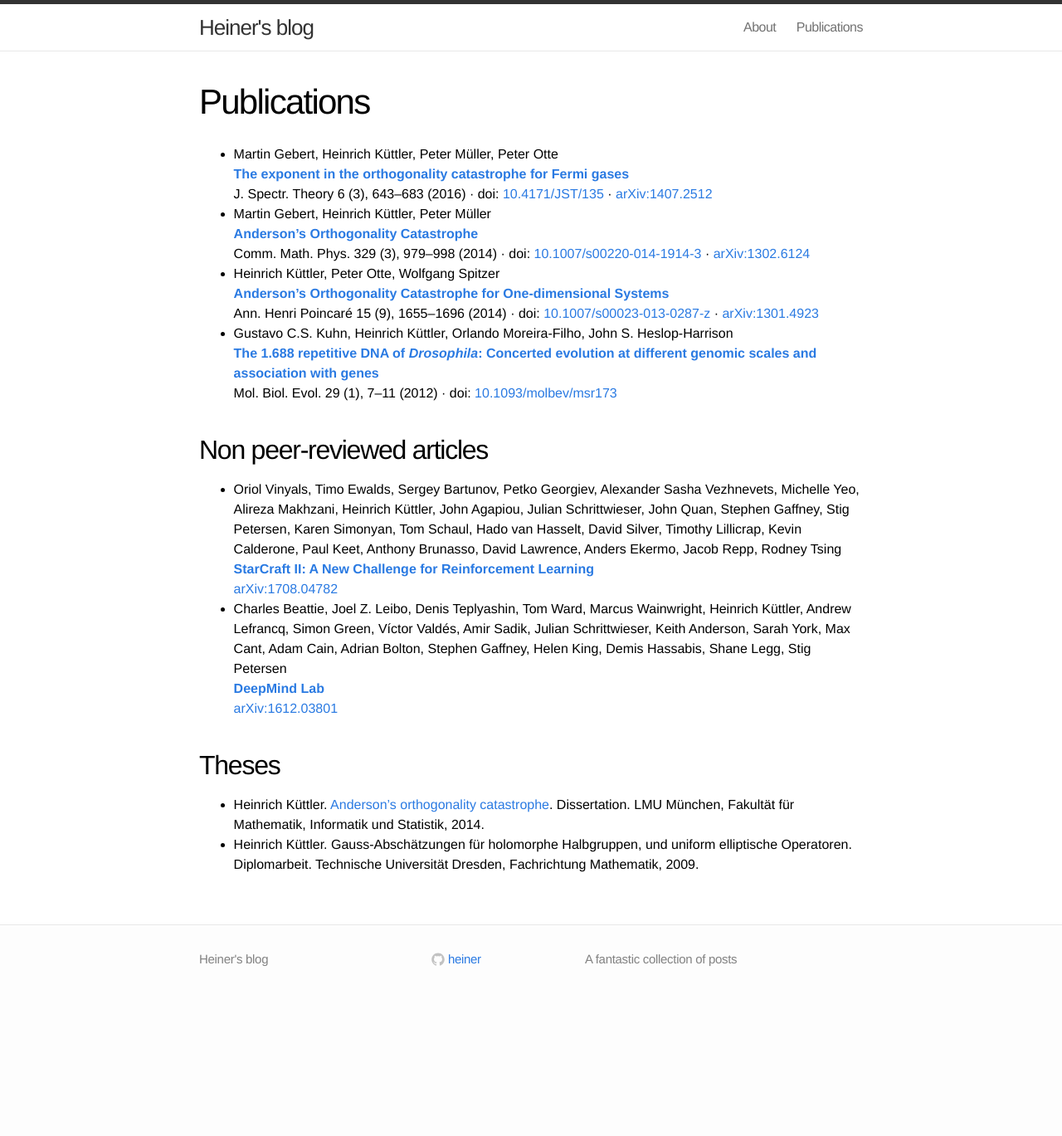
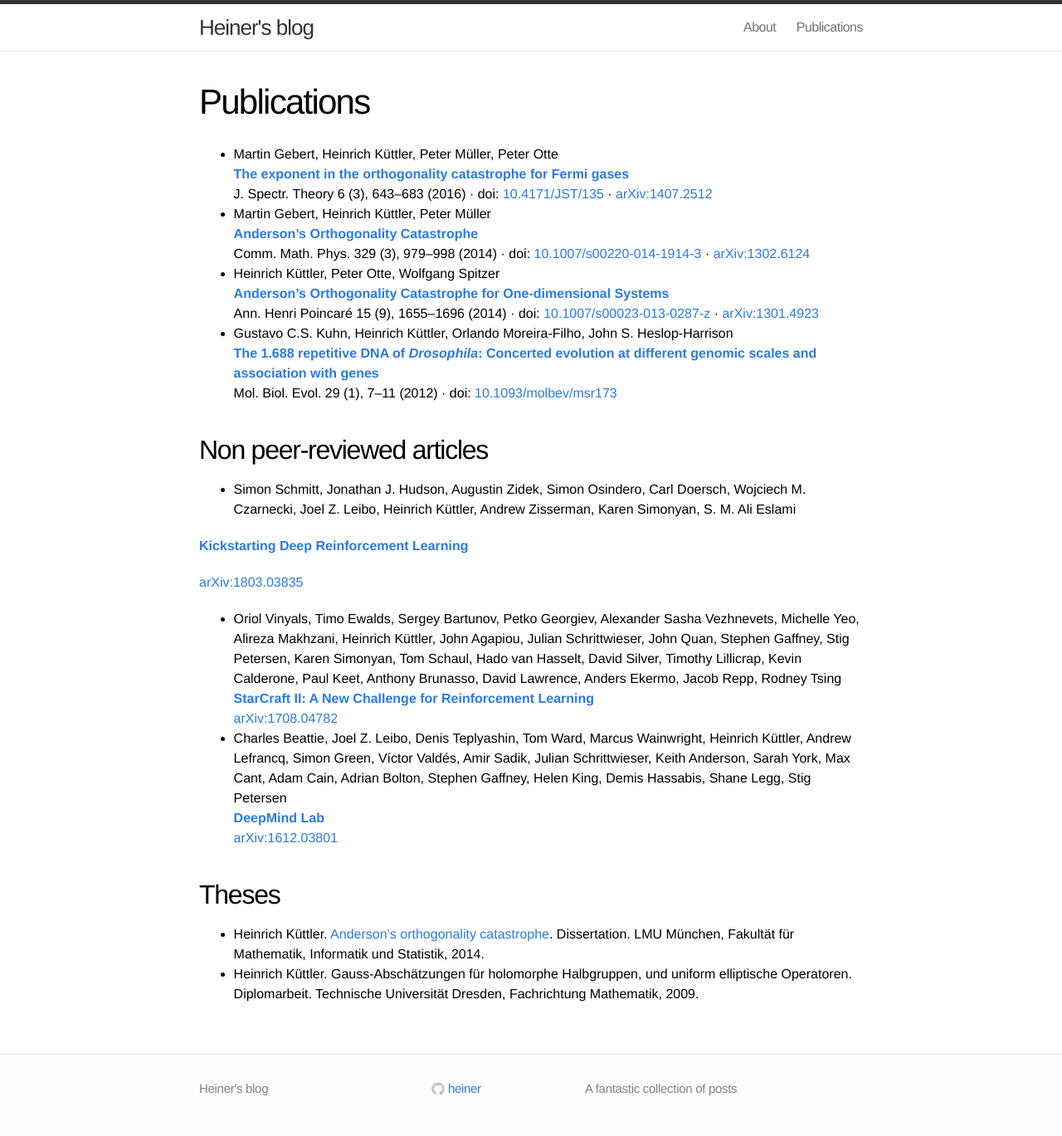
Before and after one commit to heiner/heiner.github.com, a Jekyll site: the page built from publications.md, in a window 1280 px wide. Shown: the whole page at 83% size. Built offline with Jekyll 4.4.1, drawn with Linux system fonts in a browser that asks for light colours; before the commit the page ends 1213 px from its top, so only the background shows below that.

Commit message:
Add recent preprint

```diff
--- a/publications.md
+++ b/publications.md
@@ -28,6 +28,12 @@ permalink: /publications/
 
 ## Non peer-reviewed articles
 
+*   Simon Schmitt, Jonathan J. Hudson, Augustin Zidek, Simon Osindero, Carl Doersch, Wojciech M. Czarnecki, Joel Z. Leibo, Heinrich Küttler, Andrew Zisserman, Karen Simonyan, S. M. Ali Eslami
+
+   [**Kickstarting Deep Reinforcement Learning**](https://arxiv.org/abs/1803.03835)
+
+   [arXiv:1803.03835](https://arxiv.org/abs/1803.03835)
+
 *   Oriol Vinyals, Timo Ewalds, Sergey Bartunov, Petko Georgiev, Alexander Sasha Vezhnevets, Michelle Yeo, Alireza Makhzani, Heinrich Küttler, John Agapiou, Julian Schrittwieser, John Quan, Stephen Gaffney, Stig Petersen, Karen Simonyan, Tom Schaul, Hado van Hasselt, David Silver, Timothy Lillicrap, Kevin Calderone, Paul Keet, Anthony Brunasso, David Lawrence, Anders Ekermo, Jacob Repp, Rodney Tsing
 
     [**StarCraft II: A New Challenge for Reinforcement Learning**](https://arxiv.org/abs/1708.04782)
```
